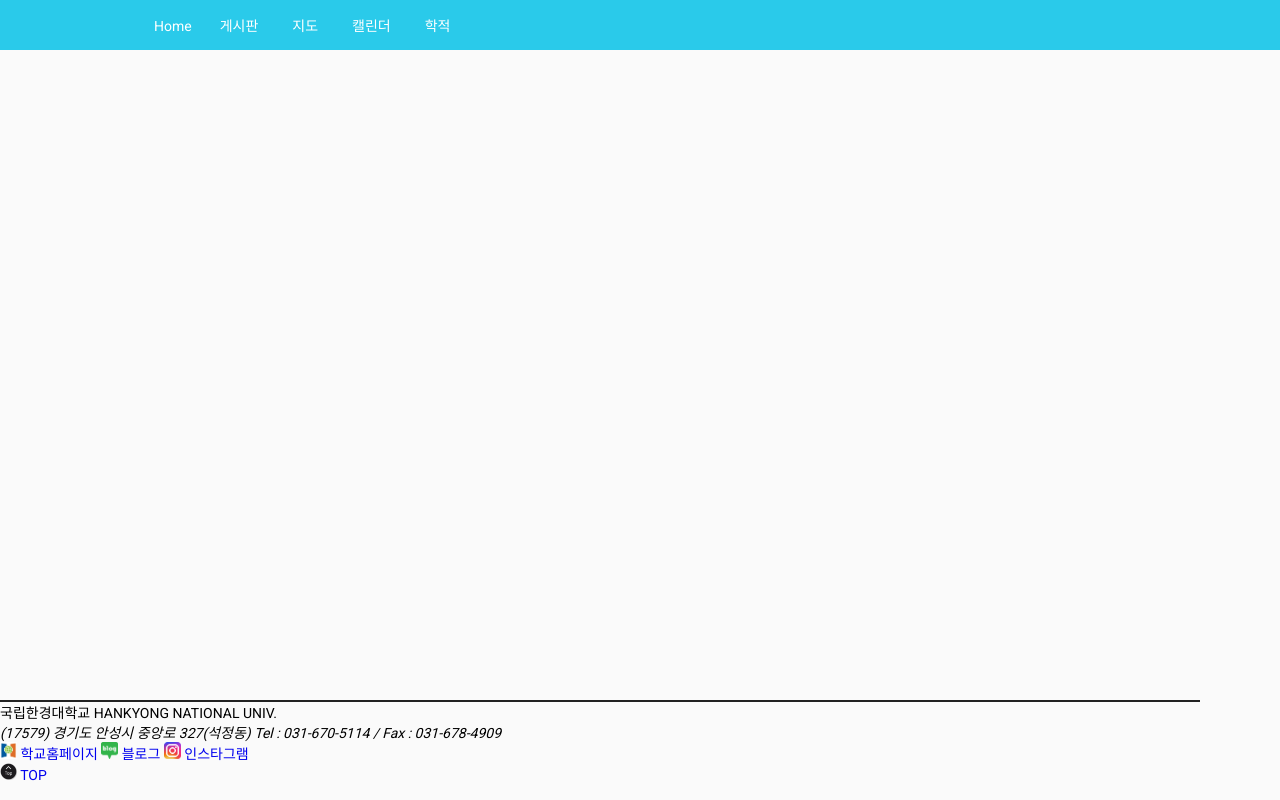
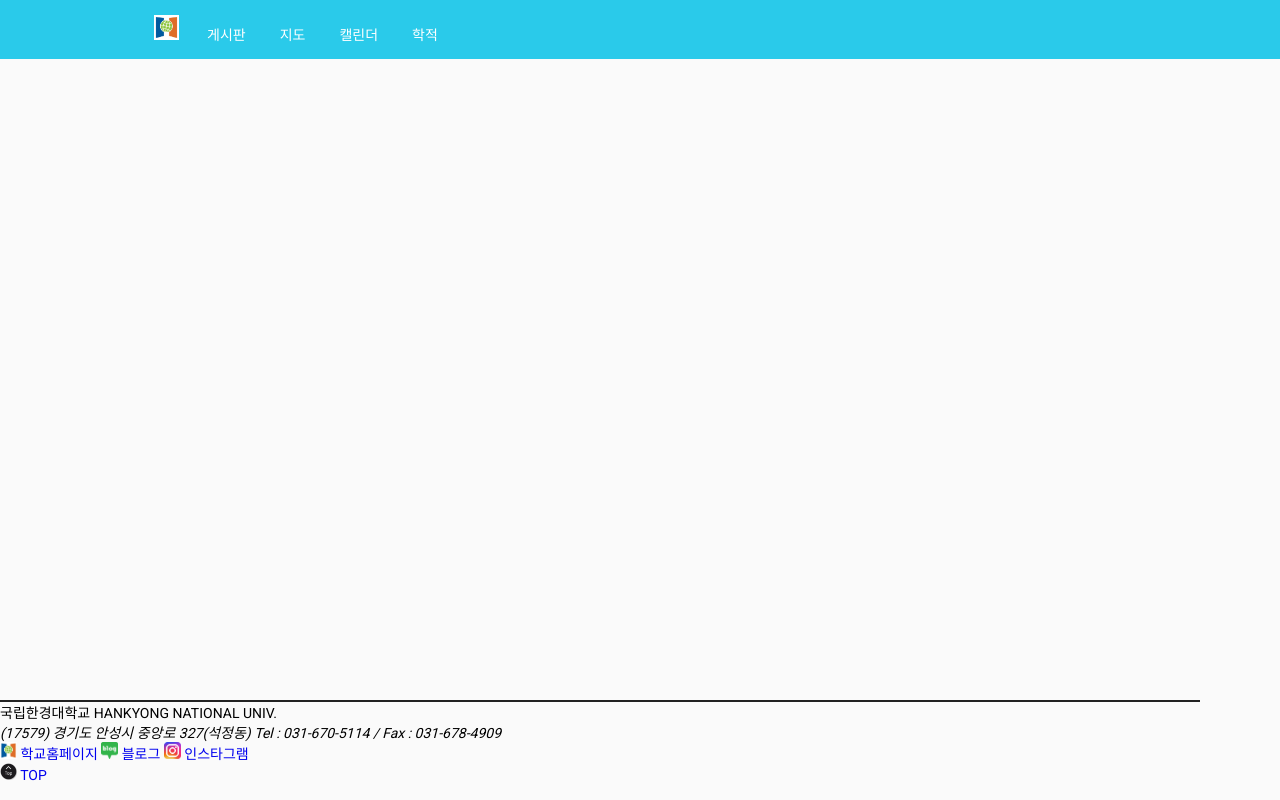
Before and after one commit to minukhan/HOE-project, a plain HTML site: page hoe.html in a window 1280 px wide. Drawn offline with nearby package versions, Linux system fonts and the light colour scheme.

Commit message:
8? commit

```diff
--- a/hoe.html
+++ b/hoe.html
@@ -12,7 +12,7 @@
   <nav>
     <div class="container">
         <ul>
-            <li><a href="#">Home</a></li>
+            <li><a href="hoe.html"><img src="./img/hk_logo.jpg" width="25" height="25"></img></a></li>
             <li> <a href="게시판.html">게시판<i class='dropdown'></i></a>
                 <ul>
                     <li><a href="#">한경 시장</a></li>
```
Also changed, not shown: 게시판.html (+1 -0 lines), 지도.html (+1 -0 lines), 캘린더.html (+3 -0 lines), 학적.html (+1 -0 lines).
